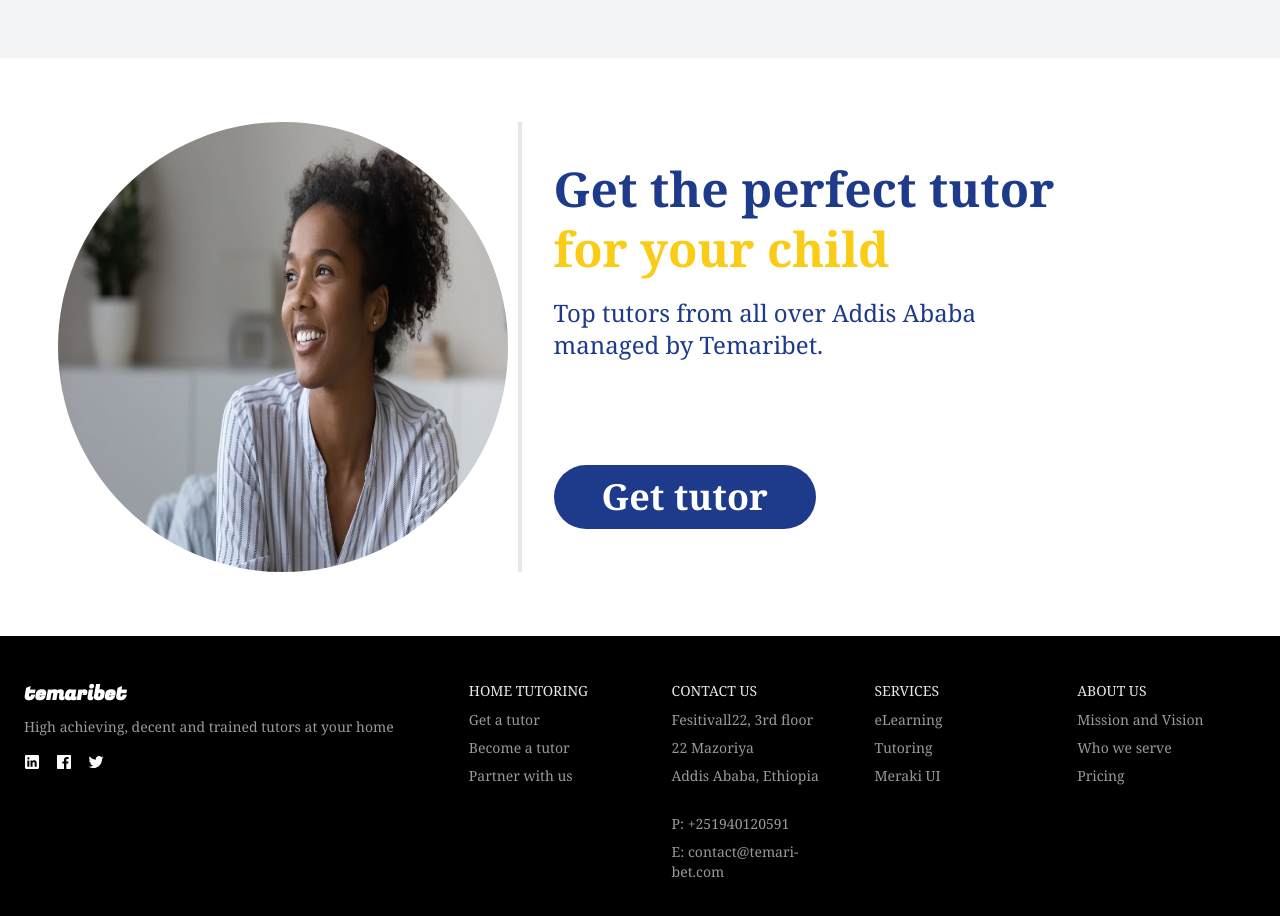
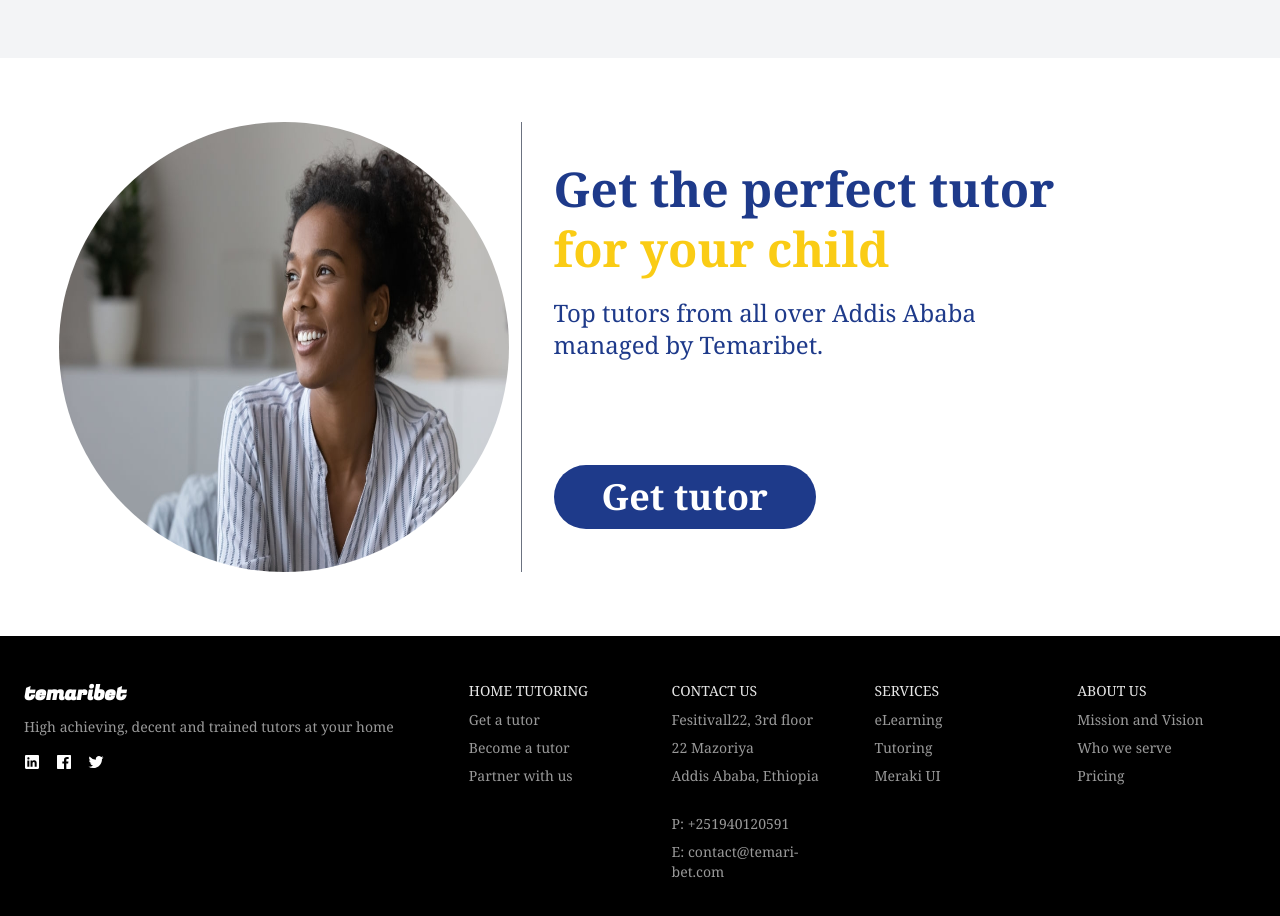
Before and after one commit to bekiTil/Temaribet-front-end-dev, a Next.js app in the folder TemariBet/nextjs-blog/: page / in a window 1280 px wide. Shown: the part 6060-6976 px from the top of the page. Built offline with nearby package versions, Linux system fonts and the light colour scheme.

Commit message:
updated Another component

```diff
--- a/TemariBet/nextjs-blog/components/Another.js
+++ b/TemariBet/nextjs-blog/components/Another.js
@@ -9,7 +9,7 @@
     <section className="bg-white dark:bg-gray-800 font-serif">
       <div className="container px-12 py-16 mx-auto">
         <div className="items-center lg:flex">
-          <div className="flex items-center justify-center w-full mt-6 lg:mt-0 lg:w-2/5 lg:mr-8 lg:border-r-4">
+          <div className="flex items-center justify-center w-full mt-6 lg:mt-0 lg:w-2/5 lg:mr-8 lg:border-r border-gray-500 ">
             <Image
               className="w-full rounded-full"
               src="/another.jpg"
```
